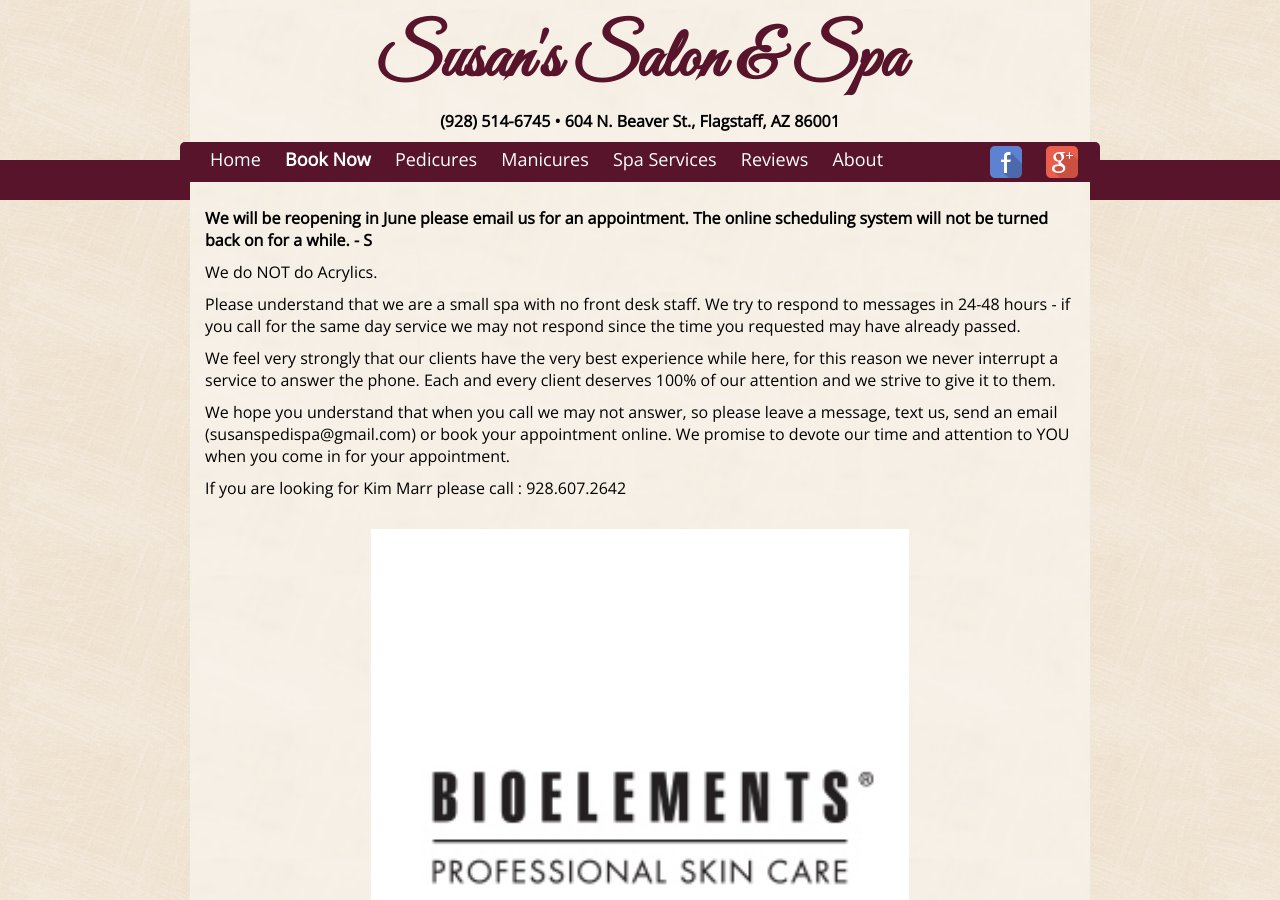
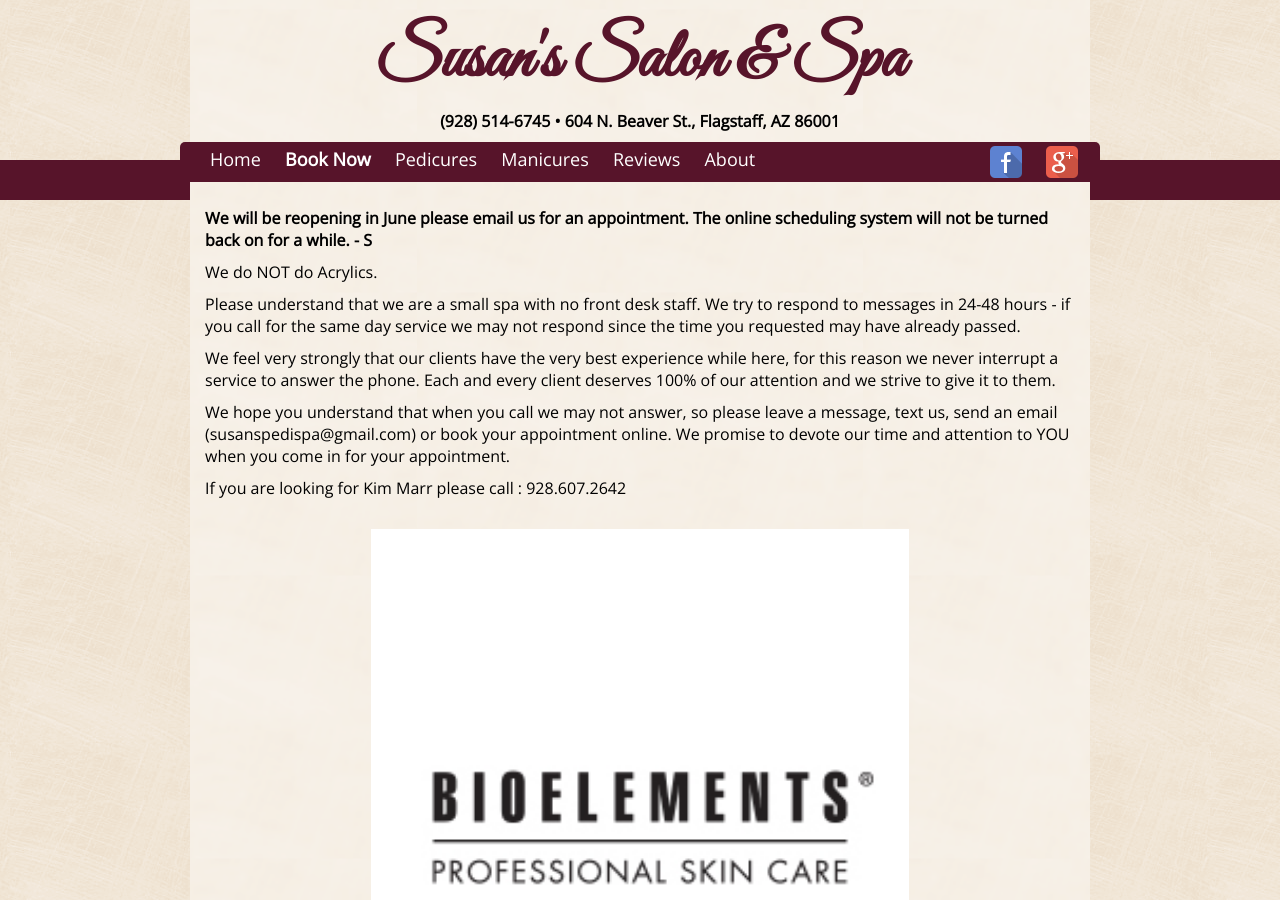
Before and after one commit to susanspedispa/susanspedispa.github.io, a Jekyll site: the page built from index.html, in a window 1280 px wide and 900 px high. Built offline with Jekyll 4.4.1, drawn with Linux system fonts in a browser that asks for light colours.

Commit message:
Update nav.html

```diff
--- a/_includes/nav.html
+++ b/_includes/nav.html
@@ -2,7 +2,6 @@
 <a href="/book"><strong>Book Now</strong></a>
 <a href="/menu/pedicures">Pedicures</a>
 <a href="/menu/manicures">Manicures</a>
-<a href="/menu/spa">Spa Services</a>
 <a href="/reviews">Reviews</a>
 <a href="/about">About</a>
 
```
